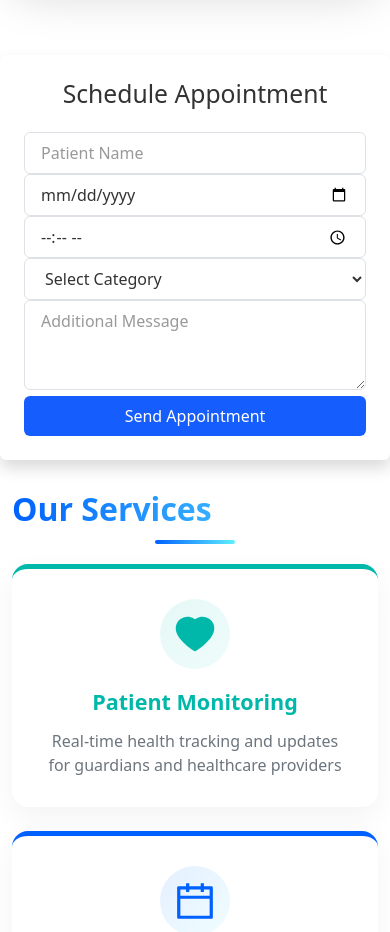
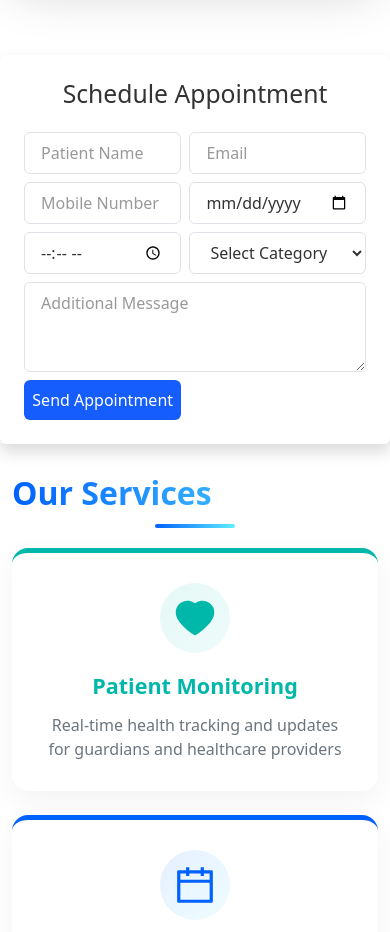
Before and after one commit to ankitavity/AI-Powered-Geriatric-Care, a React (Create React App) app in the folder client/: page / in a window 390 px wide. Shown: the part 1260-2192 px from the top of the page. Built offline with nearby package versions, Linux system fonts and the light colour scheme.

Commit message:
Enhance AppointmentForm layout and add email and mobile number fields

```diff
--- a/client/src/components/AppointmentForm.js
+++ b/client/src/components/AppointmentForm.js
@@ -39,12 +39,30 @@ const AppointmentForm = () => {
   return (
     <div className="max-w-md mx-auto bg-white p-6 shadow rounded">
       <h2 className="text-xl font-bold mb-4 text-center">Schedule Appointment</h2>
-      <form onSubmit={handleSubmit} className="space-y-4">
+      <form onSubmit={handleSubmit} className="grid grid-col-2 gap-2">
         <input
           type="text"
           name="name"
           placeholder="Patient Name"
           value={form.name}
+          onChange={handleChange}
+          required
+          className="w-full border rounded px-3 py-2"
+        />
+        <input
+          type="email"
+          name="email"
+          placeholder="Email"
+          value={form.email}
+          onChange={handleChange}
+          required
+          className="w-full border rounded px-3 py-2"
+        />
+        <input
+          type="text"
+          name="mobile"
+          placeholder="Mobile Number"
+          value={form.mobile}
           onChange={handleChange}
           required
           className="w-full border rounded px-3 py-2"
@@ -88,7 +106,7 @@ const AppointmentForm = () => {
           placeholder="Additional Message"
           value={form.message}
           onChange={handleChange}
-          className="w-full border rounded px-3 py-2"
+          className="w-full border rounded px-3 py-2 col-span-2"
           rows="3"
         ></textarea>
         <button
```
